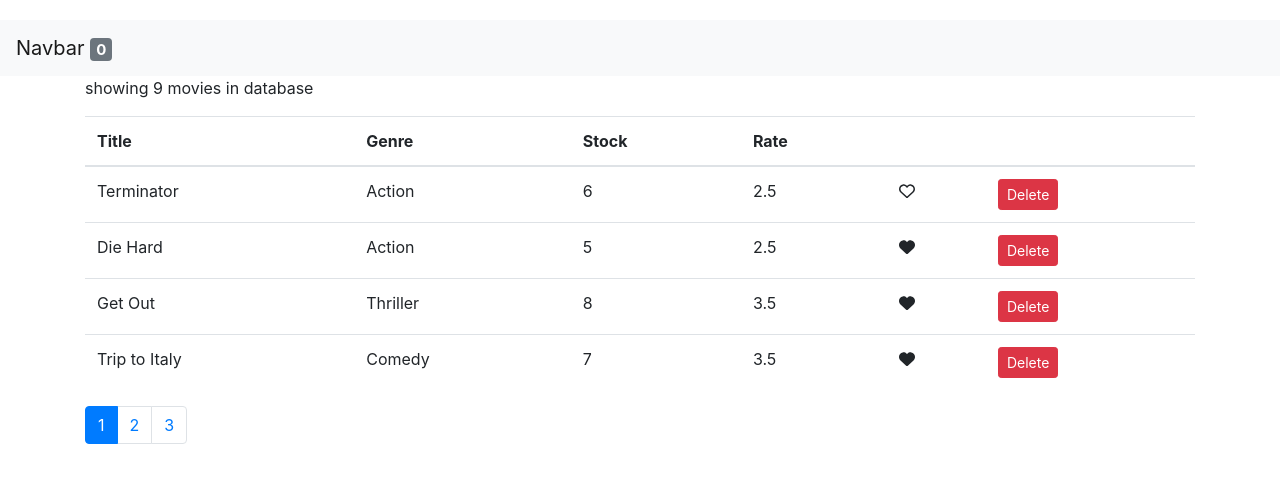
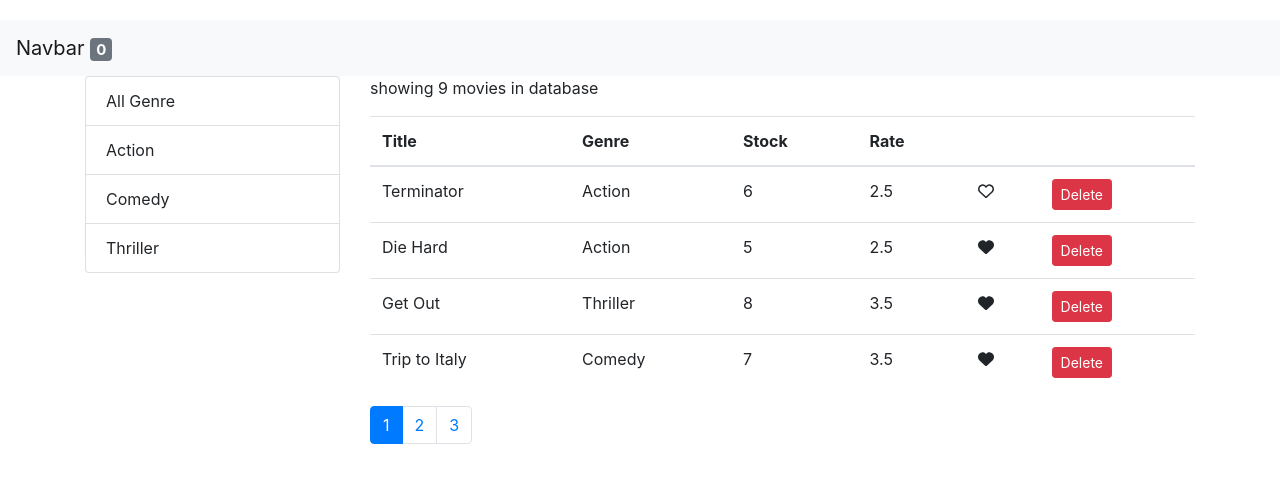
Before and after one commit to ryansat/react-beginner-course, a React (Create React App) app: page / in a window 1280 px wide. Shown: the top 482 px of the page. Built offline with nearby package versions, Linux system fonts and the light colour scheme.

Commit message:
add genre filter
add genre filter

```diff
--- /dev/null
+++ b/src/components/common/listGroup.jsx
@@ -0,0 +1,29 @@
+import React from 'react'
+const ListGroup = (props) => {
+    const {
+        items,
+        textProperty,
+        valueProperty,
+        onItemSelect,
+        selectedItem
+    } = props;
+    return (
+    <ul className="list-group">
+        {items.map (item => (
+            <li onClick={() => onItemSelect(item)}
+                key={item[valueProperty]}
+                className={ item === selectedItem ? "list-group-item active"
+                    : "list-group-item"}>
+                {item[textProperty]}
+            </li>
+        ))}
+    </ul>
+    );
+}
+
+ListGroup.defaultProps = {
+    textProperty: "name",
+    valueProperty: "_id"
+}
+
+export default ListGroup;
--- a/src/components/movies.jsx
+++ b/src/components/movies.jsx
@@ -3,14 +3,22 @@
 import Like from './common/like';
 import Pagination from './common/pagination';
 import { paginate } from '../utils/paginate';
+import ListGroup from './common/listGroup';
+import { getGenres } from '../services/fakeGenreService';
+
 
 class Movies extends Component {
     state = {
-        movies: getMovies(),
+        movies: [],
         pageSize: 4,
-        currentPage: 1
+        currentPage: 1,
+        genres: []
+    };
 
-    };
+    componentDidMount(){
+        const genres = [{name: 'All Genre'}, ...getGenres()];
+        this.setState({movies: getMovies(), genres });
+    }
 
     handleDelete = movie => {
         const movies = this.state.movies.filter(m => m._id !== movie._id);
@@ -18,7 +26,6 @@
     };
 
     handleLike = (movie) => {
-       console.log("Like Cliked", movie);
        const movies = [...this.state.movies];
        const index = movies.indexOf(movie);
        movies[index] = { ...movies[index] };
@@ -29,17 +36,31 @@
     handlePageChange = page => {
         this.setState({ currentPage: page});
     }
+    handleGenreSelect = genre => {
+        this.setState({ selectedGenre: genre, currentPage: 1})
+    }
 
     render() {
         const {length:count} = this.state.movies;
-        const {pageSize, currentPage, movies:allMovies} = this.state;
+        const {pageSize, currentPage, movies:allMovies, selectedGenre} = this.state;
         if (count === 0) return <p>there is no movies</p>
 
-        const movies = paginate(allMovies,currentPage,pageSize);
+        const filtered =  selectedGenre && selectedGenre._id
+        ? allMovies.filter(m => m.genre._id === selectedGenre._id)
+        : allMovies;
+        const movies = paginate(filtered,currentPage,pageSize);
 
         return (
-            <React.Fragment>
-                <p>showing {count} movies in database</p>
+            <div className='row'>
+                <div className="col-3">
+                    <ListGroup
+                        items={this.state.genres}
+                        selectedItem={this.state.selectedGenre}
+                        onItemSelect={this.handleGenreSelect}
+                    />
+                </div>
+                <div className="col">
+                <p>showing {filtered.length} movies in database</p>
                     <table className="table">
                             <thead>
                                 <tr>
@@ -70,12 +91,13 @@
                             </tbody>
                         </table>
                     <Pagination
-                    itemsCount={count}
+                        itemsCount={filtered.length}
                         pageSize={pageSize}
                         onPageChange={this.handlePageChange}
                         currentPage={currentPage}
                     />
-            </React.Fragment>
+                </div>
+            </div>
         );
 
     }
```
Lines whose indentation alone changed are shown as unchanged.
